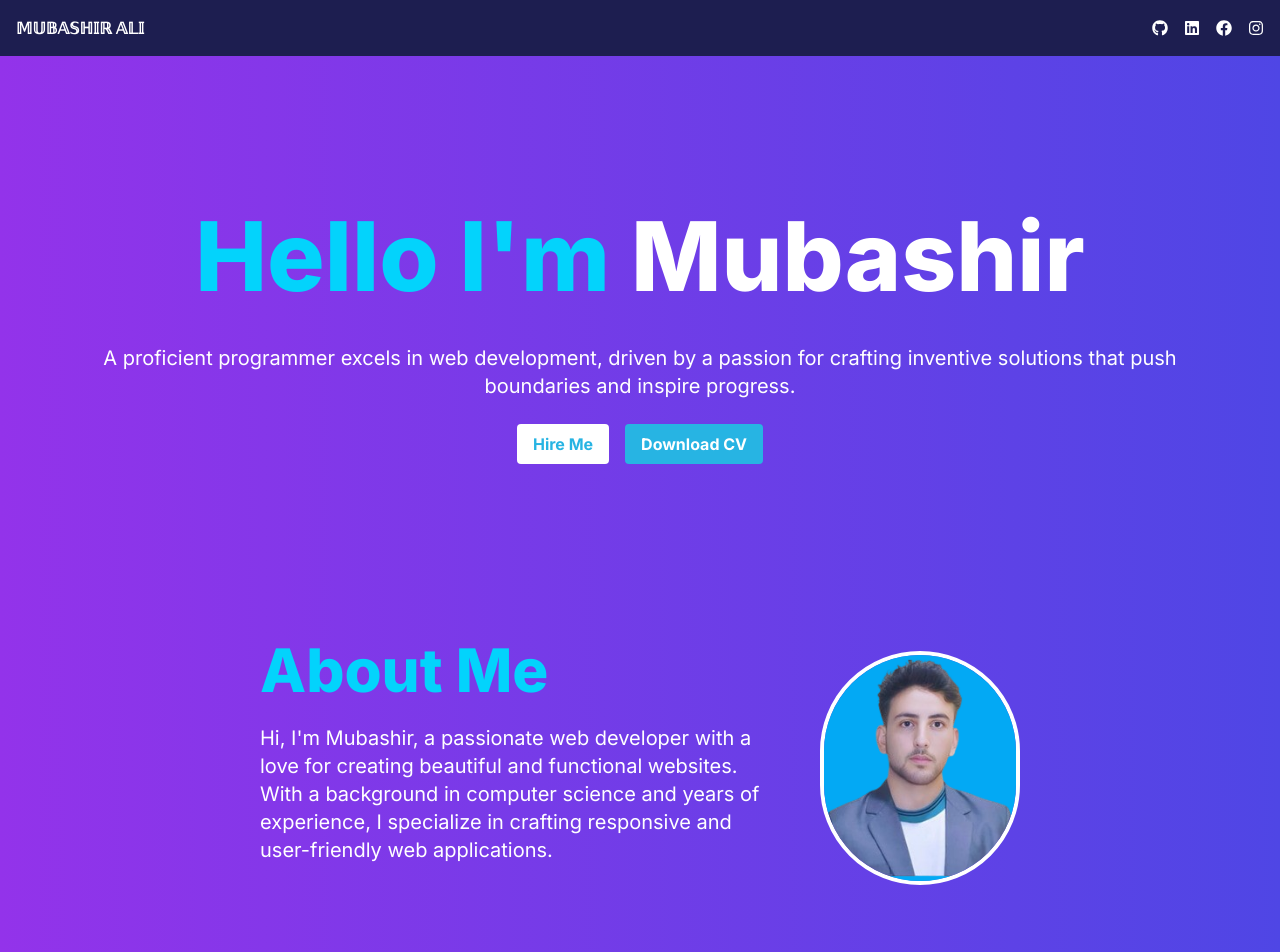
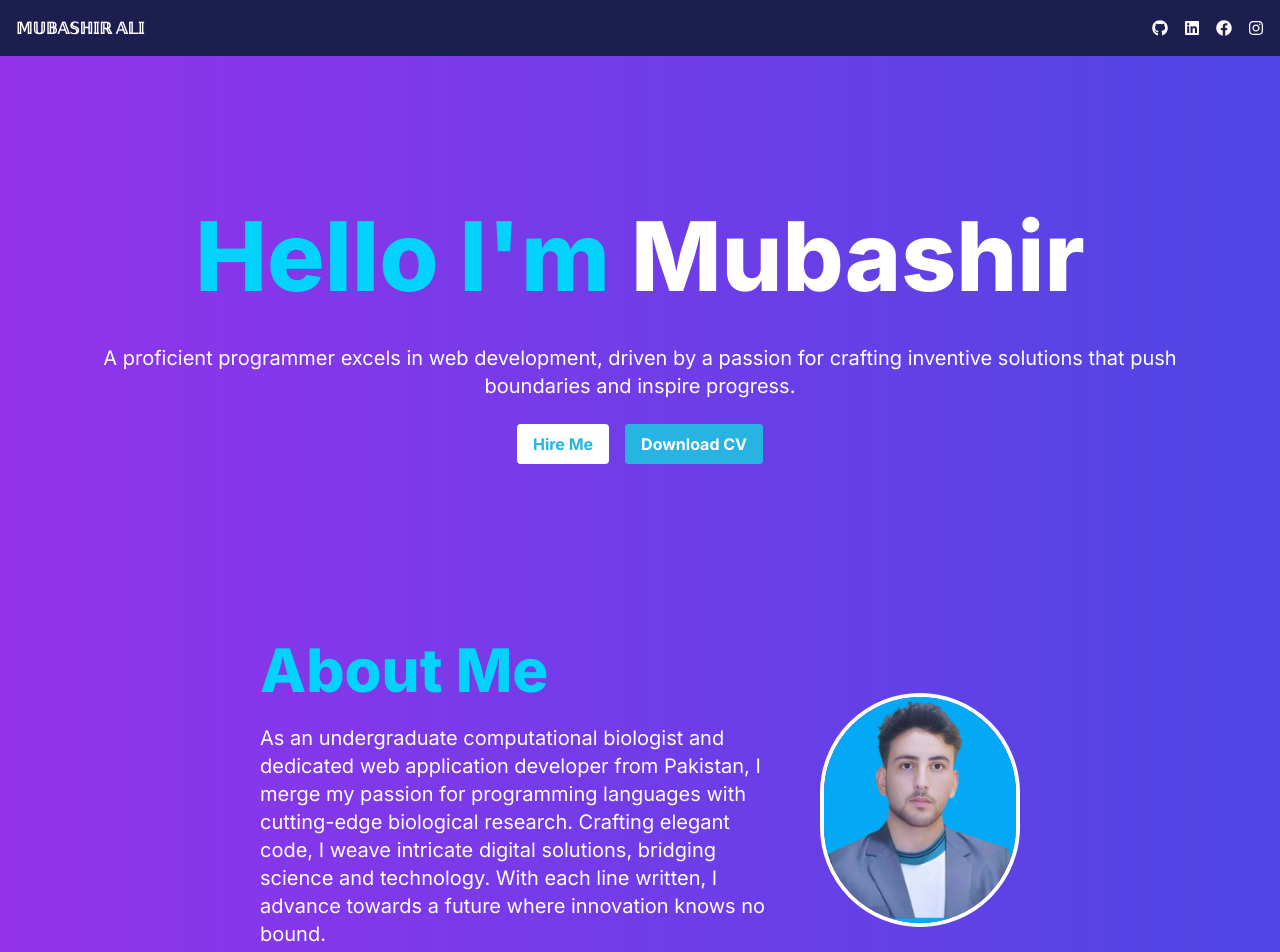
Before and after one commit to mubashir1837/nextjs-portfolioo, a Next.js app: page / in a window 1280 px wide. Shown: the top 952 px of the page. Built offline with nearby package versions, Linux system fonts and the light colour scheme.

Commit message:
portfolio

```diff
--- a/app/components/AboutMe.jsx
+++ b/app/components/AboutMe.jsx
@@ -9,7 +9,11 @@ const AboutMe = () => {
             <span className="text-[#03d3fc]">About Me</span>
           </h2>
           <p className="text-lg sm:text-xl mb-8">
-            Hi, I&apos;m Mubashir, a passionate web developer with a love for creating beautiful and functional websites. With a background in computer science and years of experience, I specialize in crafting responsive and user-friendly web applications.
+          As an undergraduate computational biologist and dedicated web application
+          developer from Pakistan, I merge my passion for programming languages with
+          cutting-edge biological research. Crafting elegant code, I weave intricate
+          digital solutions, bridging science and technology. With each line
+          written, I advance towards a future where innovation knows no bound.
           </p>
         </div>
         <div className="mt-16 sm:mt-0 sm:ml-12">
```
